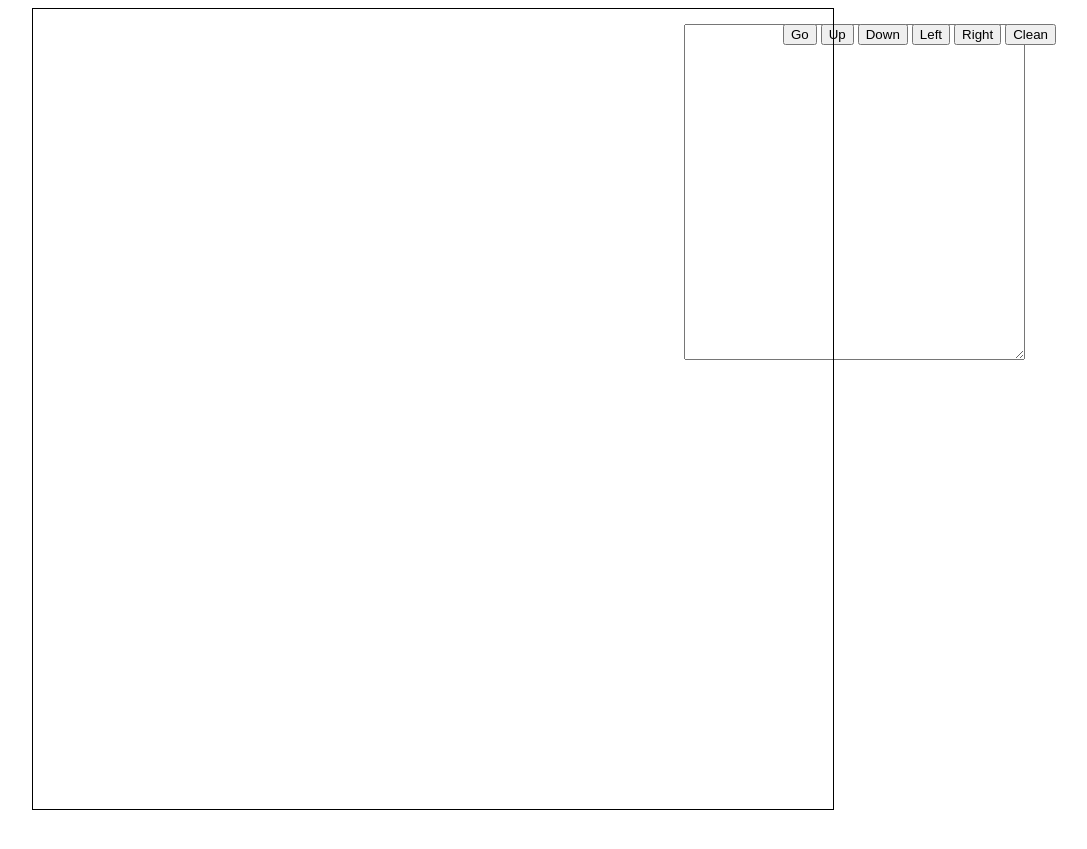
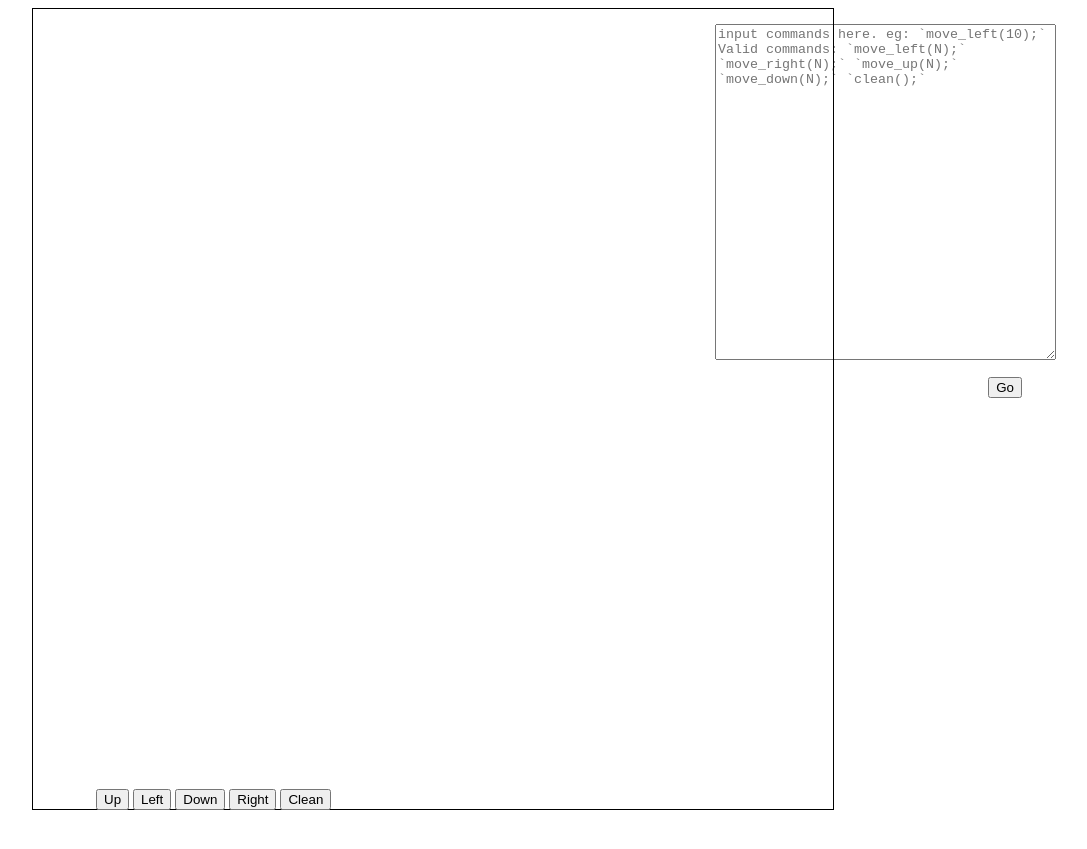
Before and after one commit to laowushi/laowushi.github.io, a Jekyll site: the page _posts/2024-10-10-tortue.html, which Jekyll copies as it is, in a window 1280 px wide. Shown: the top 849 px of the page, without its empty margins (96-1183 px from the left). Built offline with Jekyll 4.4.1, drawn with Linux system fonts in a browser that asks for light colours.

Commit message:
add  in tortue

```diff
--- a/_posts/2024-10-10-tortue.html
+++ b/_posts/2024-10-10-tortue.html
@@ -10,20 +10,10 @@
                 left:10%;
             }
 
-            #btnup{
-                position: relative;
-            }
-            #btndown{
-                position: relative;
-            }
-            #btnleft{
-                position: relative;
-            }
-            #btnright{
-                position: relative;
-            }
-            #btnclean{
-                position: relative;
+            .directions{
+                position: absolute;
+                bottom:10%;
+                left:15%;
             }
 
             #input{
@@ -31,22 +21,25 @@
                 right: 10%;
             }
             #btngo{
-                position: relative;
-                /* top:70%; */
+                position: absolute;
+                right:10%;
+                bottom:-10%;
             }
         </style>
     </head>
     <body>
       <p id="input">
-        steps: <textarea id="input" cols="40" rows="22" ></textarea>
+        <textarea id="textarea" cols="40" rows="22" placeholder="input commands here. eg: `move_left(10);` Valid commands: `move_left(N);` `move_right(N);` `move_up(N);` `move_down(N);` `clean();`"></textarea>
         <button id="btngo" onclick="go()">Go</button>
+      </p>
+        <canvas id="canvas" width="800" height="800"></canvas>
+      <div class="directions">
         <button id="btnup" onclick="move_up(10)">Up</button>
+        <button id="btnleft" onclick="move_left(10)">Left</button>
         <button id="btndown" onclick="move_down(10)">Down</button>
-        <button id="btnleft" onclick="move_left(10)">Left</button>
         <button id="btnright" onclick="move_right(10)">Right</button>
         <button id="btnclean" onclick="clean()">Clean</button>
-      </p>
-      <canvas id="canvas" width="800" height="800"></canvas>
+      </div>
         <script type="text/javascript">
           var canvas = document.getElementById("canvas");
           var ctx = canvas.getContext("2d");
@@ -140,7 +132,6 @@
 
               }
           });
-
         </script>
 
     </body>
```
Also changed, not shown: other parts of _posts/2024-10-10-tortue.html (+3 -4 lines).
